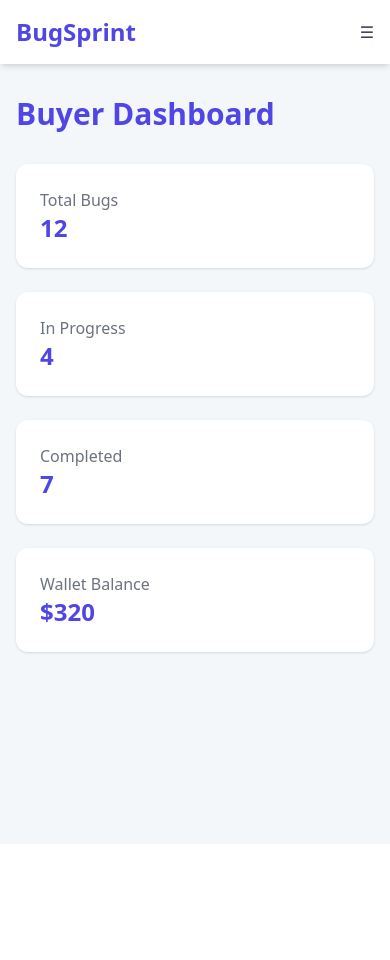
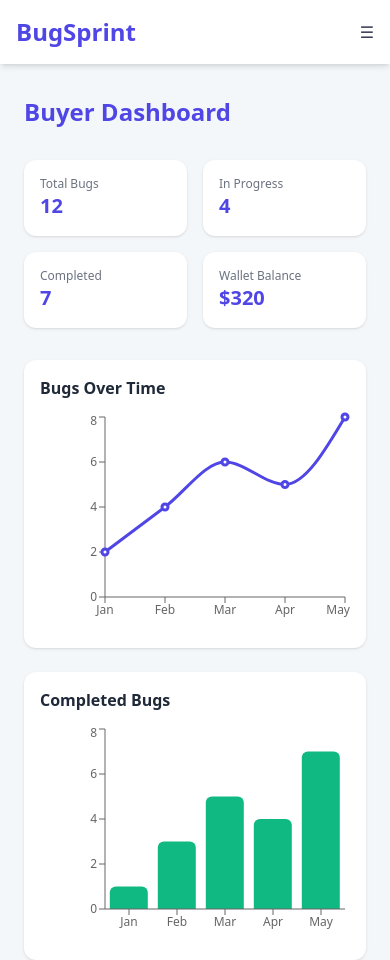
Before and after one commit to mustansar77/bugsprint, a Next.js app: page /dashboard/buyer in a window 390 px wide. Before the commit the page ends 844 px from the top, so only its background shows below. Built offline with nearby package versions, Linux system fonts and the light colour scheme.

Commit message:
ready buyer side

```diff
--- a/package.json
+++ b/package.json
@@ -14,6 +14,7 @@
     "react-dom": "19.2.3",
     "react-icons": "^5.5.0",
     "react-slick": "^0.31.0",
+    "recharts": "^3.6.0",
     "slick-carousel": "^1.8.1"
   },
   "devDependencies": {
--- a/src/app/dashboard/buyer/page.jsx
+++ b/src/app/dashboard/buyer/page.jsx
@@ -1,11 +1,33 @@
+"use client";
+import {
+  LineChart,
+  Line,
+  BarChart,
+  Bar,
+  XAxis,
+  YAxis,
+  Tooltip,
+  ResponsiveContainer,
+} from "recharts";
+
+const chartData = [
+  { name: "Jan", bugs: 2, completed: 1 },
+  { name: "Feb", bugs: 4, completed: 3 },
+  { name: "Mar", bugs: 6, completed: 5 },
+  { name: "Apr", bugs: 5, completed: 4 },
+  { name: "May", bugs: 8, completed: 7 },
+];
+
 export default function BuyerDashboard() {
   return (
-    <div>
-      <h1 className="text-3xl font-bold text-[#4F46E5] mb-8">
+    <div className="w-full space-y-8 px-2 sm:px-0">
+      {/* Title */}
+      <h1 className="text-2xl sm:text-3xl font-bold text-[#4F46E5]">
         Buyer Dashboard
       </h1>
 
-      <div className="grid grid-cols-1 md:grid-cols-4 gap-6">
+      {/* Stats Cards */}
+      <div className="grid grid-cols-2 sm:grid-cols-2 md:grid-cols-4 gap-4 sm:gap-6">
         {[
           { label: "Total Bugs", value: 12 },
           { label: "In Progress", value: 4 },
@@ -14,15 +36,66 @@ export default function BuyerDashboard() {
         ].map((item) => (
           <div
             key={item.label}
-            className="bg-white rounded-xl shadow p-6"
+            className="bg-white rounded-xl shadow p-4 sm:p-6"
           >
-            <p className="text-gray-500">{item.label}</p>
-            <p className="text-2xl font-bold text-[#4F46E5]">
+            <p className="text-xs sm:text-sm text-gray-500">
+              {item.label}
+            </p>
+            <p className="text-xl sm:text-2xl font-bold text-[#4F46E5]">
               {item.value}
             </p>
           </div>
         ))}
       </div>
+
+      {/* Charts */}
+      <div className="grid grid-cols-1 lg:grid-cols-2 gap-6">
+        {/* Line Chart */}
+        <div className="bg-white rounded-xl shadow p-4 sm:p-6">
+          <h2 className="text-base sm:text-lg font-semibold mb-3 text-gray-800">
+            Bugs Over Time
+          </h2>
+
+          <div className="w-full h-[220px] sm:h-[250px]">
+            <ResponsiveContainer width="100%" height="100%">
+              <LineChart data={chartData}>
+                <XAxis dataKey="name" tick={{ fontSize: 12 }} />
+                <YAxis tick={{ fontSize: 12 }} />
+                <Tooltip />
+                <Line
+                  type="monotone"
+                  dataKey="bugs"
+                  stroke="#4F46E5"
+                  strokeWidth={3}
+                  dot={{ r: 3 }}
+                />
+              </LineChart>
+            </ResponsiveContainer>
+          </div>
+        </div>
+
+        {/* Bar Chart */}
+        <div className="bg-white rounded-xl shadow p-4 sm:p-6">
+          <h2 className="text-base sm:text-lg font-semibold mb-3 text-gray-800">
+            Completed Bugs
+          </h2>
+
+          <div className="w-full h-[220px] sm:h-[250px]">
+            <ResponsiveContainer width="100%" height="100%">
+              <BarChart data={chartData}>
+                <XAxis dataKey="name" tick={{ fontSize: 12 }} />
+                <YAxis tick={{ fontSize: 12 }} />
+                <Tooltip />
+                <Bar
+                  dataKey="completed"
+                  fill="#10B981"
+                  radius={[6, 6, 0, 0]}
+                />
+              </BarChart>
+            </ResponsiveContainer>
+          </div>
+        </div>
+      </div>
     </div>
   );
 }
```
Also changed, not shown: 1 other file (tests, documents, lock files or other folders).
